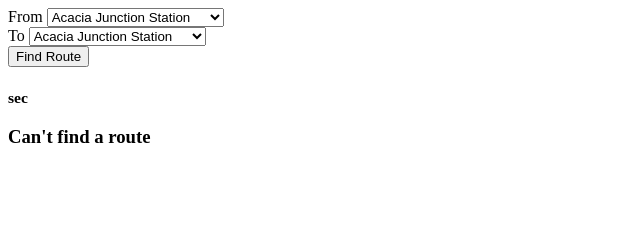
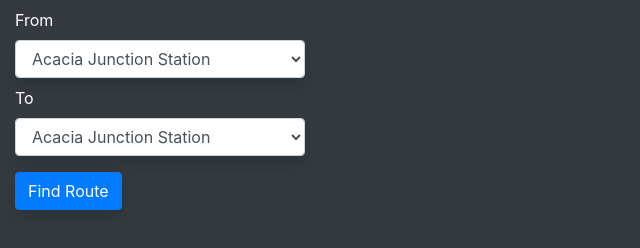
Before and after one commit to anli5005/sc-transit-planner, a plain HTML site: page index.html in a window 1280 px wide. Shown: the whole page, without its empty margins (0-640 px from the left). Drawn offline with Linux system fonts and the light colour scheme; the site is published under a folder, as on GitHub Pages, so addresses that start at the root find nothing.

Commit message:
Remove /

```diff
--- a/index.html
+++ b/index.html
@@ -3,7 +3,7 @@
   <head>
     <meta charset="utf-8">
     <title>SmeltCraft Trip Planner</title>
-    <link rel="stylesheet" href="/lib/bootstrap.min.css" />
+    <link rel="stylesheet" href="lib/bootstrap.min.css" />
   </head>
   <body class="bg-dark">
     <div class="container-fluid">
@@ -32,6 +32,6 @@
       </div>
     </div>
     <script src="planner.js"></script>
-    <script defer src="/lib/fontawesome-all.min.js"></script>
+    <script defer src="lib/fontawesome-all.min.js"></script>
   </body>
 </html>
```
